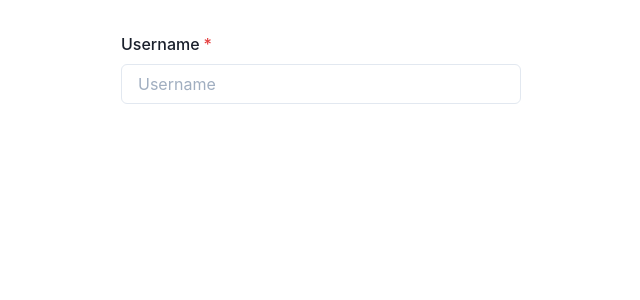
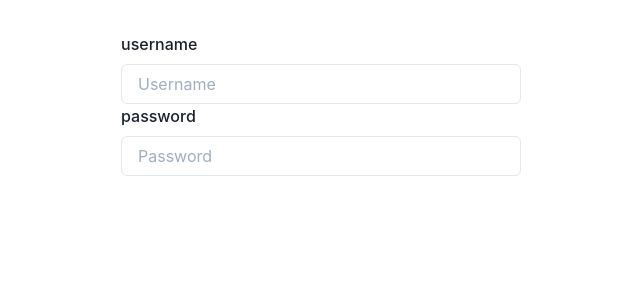
Before and after one commit to RslWlsn3/RedditClone-web, a Next.js app: page /register in a window 1280 px wide. Shown: the top 300 px of the page, without its empty margins (319-959 px from the left). Built offline with nearby package versions, Linux system fonts and the light colour scheme.

Commit message:
Added input fields to register page

```diff
--- /dev/null
+++ b/src/components/InputField.tsx
@@ -0,0 +1,24 @@
+import { FormControl, FormErrorMessage, FormLabel, Input } from "@chakra-ui/react";
+import { useField } from "formik";
+import React, { InputHTMLAttributes } from "react";
+
+type InputFieldProps = InputHTMLAttributes<HTMLInputElement> & {
+  name: string;
+  label: string;
+  placeholder: string;
+}
+
+export const InputField: React.FC<InputFieldProps> = (props) => {
+    const [field, {error}] = useField(props);
+  return (
+    <FormControl isInvalid={!!error}>
+      <FormLabel htmlFor="name">{props.label}</FormLabel>
+      <Input
+        {...field}
+        id={field.name}
+        placeholder={props.placeholder}
+      />
+      {error ? <FormErrorMessage>{error}</FormErrorMessage> : null}
+    </FormControl>
+  );
+};
--- a/src/pages/Wrapper.tsx
+++ b/src/components/Wrapper.tsx
@@ -2,7 +2,7 @@ import { Box } from "@chakra-ui/react";
 import React from "react";
 
 interface WrapperProps {
-  varient: "small" | "large";
+  varient?: "small" | "large";
 }
 
 export const Wrapper: React.FC<WrapperProps> = ({
--- a/src/pages/register.tsx
+++ b/src/pages/register.tsx
@@ -1,7 +1,8 @@
 import React from "react";
-import { Formik } from "formik";
+import { Form, Formik } from "formik";
 import { FormControl, FormLabel, Input } from "@chakra-ui/react";
-import { Wrapper } from "./Wrapper";
+import { Wrapper } from "../components/Wrapper";
+import { InputField } from "../components/InputField";
 interface registerProps {}
 
 const Register: React.FC<registerProps> = ({}) => {
@@ -12,15 +13,10 @@ const Register: React.FC<registerProps> = ({}) => {
         onSubmit={(values) => console.log(values)}
       >
         {({ values, handleChange }) => (
-          <FormControl isRequired>
-            <FormLabel htmlFor="username">Username</FormLabel>
-            <Input
-              value={values.username}
-              onChange={handleChange}
-              id="username"
-              placeholder="Username"
-            />
-          </FormControl>
+          <Form>
+            <InputField name="username" label="username" placeholder="Username" />
+            <InputField name="password" label="password" placeholder="Password" type="password" />
+          </Form>
         )}
       </Formik>
     </Wrapper>
```
